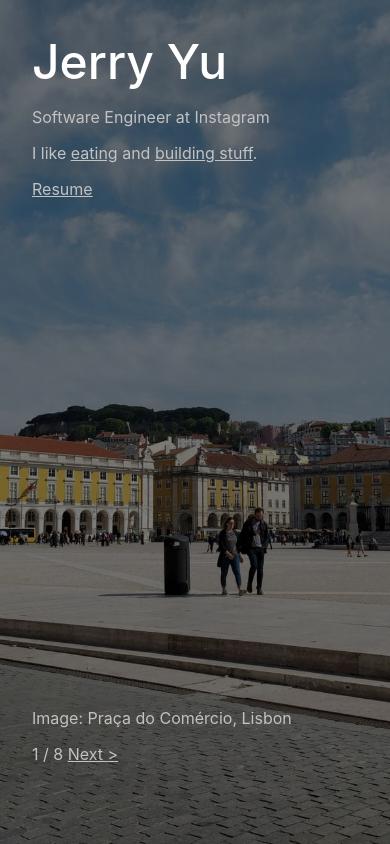
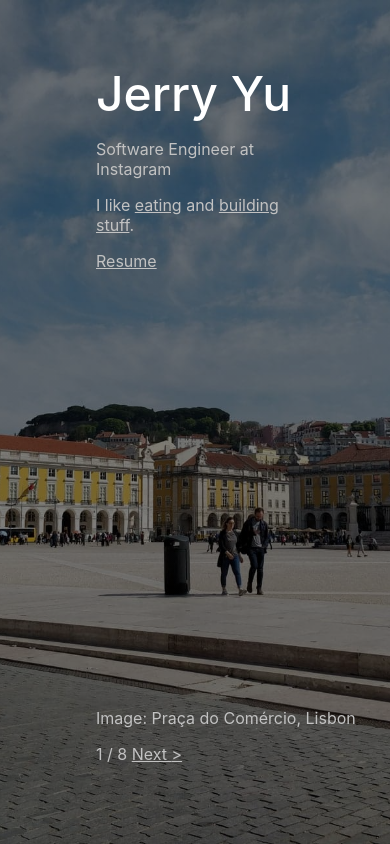
Before and after one commit to jyu/jyu.github.io, a React (Create React App) app: page / in a window 390 px wide. Built offline with nearby package versions, Linux system fonts and the light colour scheme.

Commit message:
Use isMobile package

```diff
--- a/package.json
+++ b/package.json
@@ -14,6 +14,7 @@
     "lodash": "^4.17.21",
     "prettier": "^2.2.1",
     "react": "^17.0.1",
+    "react-device-detect": "^1.17.0",
     "react-dom": "^17.0.1",
     "react-modal-image": "^2.5.0",
     "react-router-dom": "^5.2.0",
--- a/src/components/NavBar/index.jsx
+++ b/src/components/NavBar/index.jsx
@@ -1,5 +1,6 @@
 import React from "react";
 import { Link } from "react-router-dom";
+import { isMobile } from "react-device-detect";
 
 import AppBar from "@material-ui/core/AppBar";
 import Toolbar from "@material-ui/core/Toolbar";
@@ -9,7 +10,6 @@ import styles from "./styles";
 
 function NavBar(props) {
   const { classes } = props;
-  const isMobile = window.innerWidth <= 800;
   return (
     <div className={classes.component}>
       <div className={!isMobile ? classes.container : classes.containerMobile}>
--- a/src/routes/Food/index.jsx
+++ b/src/routes/Food/index.jsx
@@ -1,5 +1,6 @@
 import React from "react";
 import { values, sortBy, reverse } from "lodash";
+import { isMobile } from "react-device-detect";
 
 import {
   withStyles,
@@ -49,7 +50,6 @@ const theme = createMuiTheme({
 
 function Food(props) {
   const { classes } = props;
-  const isMobile = window.innerWidth <= 800;
   const columns = [
     { field: "name", headerName: "Name", width: 250, sortable: false },
     { field: "style", headerName: "Style", width: 150, sortable: false },
--- a/src/routes/Home/index.jsx
+++ b/src/routes/Home/index.jsx
@@ -1,5 +1,6 @@
 import React, { useState } from "react";
 import { shuffle, zip } from "lodash";
+import { isMobile } from "react-device-detect";
 
 import { withStyles } from "@material-ui/core/styles";
 import styles from "./styles";
@@ -29,7 +30,6 @@ const zipBg = shuffle(zip(bgs, descriptions));
 
 function Home(props) {
   const { classes } = props;
-  const isMobile = window.innerWidth <= 800;
   const numBgs = bgs.length;
   const [index, setIndex] = useState(0);
 
--- a/src/routes/Intro/index.jsx
+++ b/src/routes/Intro/index.jsx
@@ -1,6 +1,7 @@
 import React from "react";
 import NavBar from "../../components/NavBar";
 import { Link } from "react-router-dom";
+import { isMobile } from "react-device-detect";
 
 import { withStyles } from "@material-ui/core/styles";
 import styles from "./styles";
@@ -9,7 +10,6 @@ import Cake from "../../media/cake.jpg";
 
 function Food(props) {
   const { classes } = props;
-  const isMobile = window.innerWidth <= 800;
   return (
     <div>
       <NavBar />
--- a/src/routes/Projects/index.jsx
+++ b/src/routes/Projects/index.jsx
@@ -1,5 +1,6 @@
 import React from "react";
 import NavBar from "../../components/NavBar";
+import { isMobile } from "react-device-detect";
 
 import { withStyles } from "@material-ui/core/styles";
 import styles from "./styles";
@@ -16,7 +17,6 @@ import tldw from "../../media/projects/tldw.png";
 
 function Projects(props) {
   const { classes } = props;
-  const isMobile = window.innerWidth <= 800;
   return (
     <div>
       <NavBar />
--- a/src/routes/Restaurant/index.jsx
+++ b/src/routes/Restaurant/index.jsx
@@ -2,6 +2,7 @@ import React, { forwardRef, useEffect, createRef } from "react";
 import { range } from "lodash";
 import Tippy from "@tippyjs/react";
 import "tippy.js/dist/tippy.css"; // optional
+import { isMobile } from "react-device-detect";
 
 import { withStyles } from "@material-ui/core/styles";
 import styles from "./styles";
@@ -25,7 +26,6 @@ const prices = [
 
 function Restaurant(props) {
   const { classes, name } = props;
-  const isMobile = window.innerWidth <= 800;
   const data = restaurants[name];
 
   const [elRefs, setElRefs] = React.useState([]);
```
Also changed, not shown: 1 other file (tests, documents, lock files or other folders).
